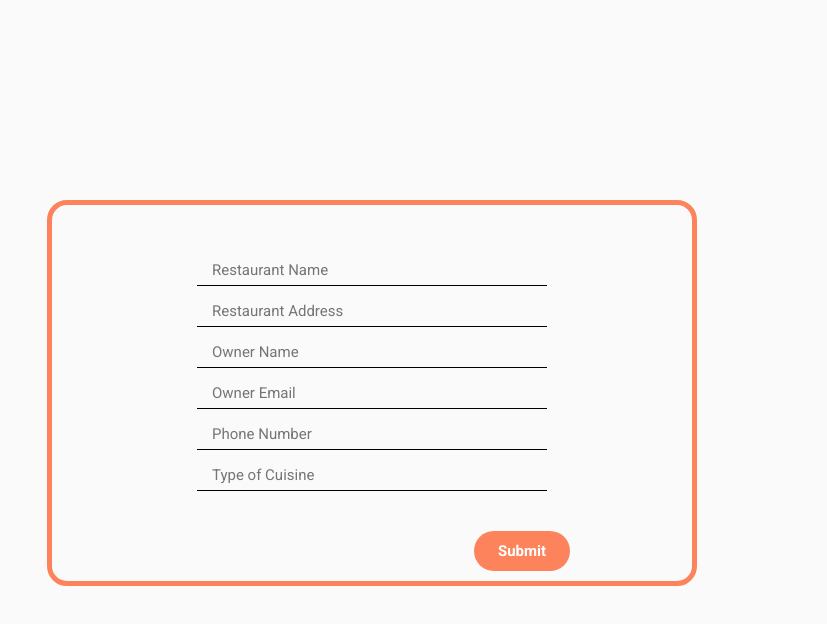
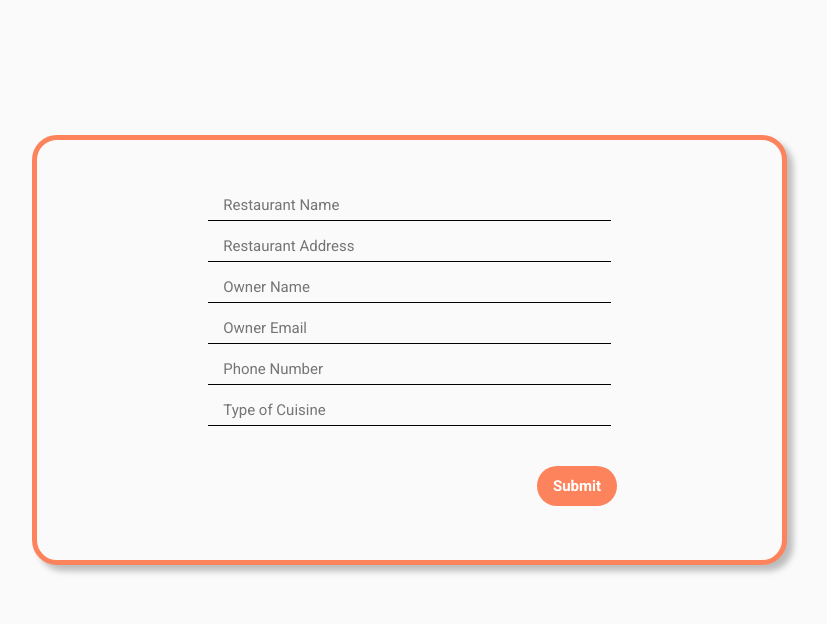
Before and after one commit to SamKeathley/LocalRestaurantSearch, a React (Create React App) app: page /form in a window 1280 px wide. Shown: the top 624 px of the page, without its empty margins (273-1100 px from the left). Built offline with nearby package versions, Linux system fonts and the light colour scheme.

Commit message:
updated form style

```diff
--- a/src/components/Form/form.css
+++ b/src/components/Form/form.css
@@ -1,16 +1,19 @@
 .container {
-    display: inline-block;
-    width: 50%;
+    position: relative;
+    max-width: 1440px;
+    height: 900px;
 }
 
 .registration {
-    display: flex;
+    position: absolute;
+    width: 755px;
+    height: 430px;
+    left: 305px;
+    top: 15%;
     border: 5px solid #FD835C;
-    border-radius: 20px;
-    flex-direction: column;
-    position: absolute;
-    top: 25%;
-    width: 50%;
+    box-sizing: border-box;
+    box-shadow: 6px 6px 6px rgba(0, 0, 0, 0.25);
+    border-radius: 25px;
 }
 
 input {
@@ -33,18 +36,18 @@ input {
 }
 
 .submit {
-    outline: 0;
     background-color: #FD835C;
     border: 0;
     padding: 10px 15px;
     color: #ffffff;
     font-size: 15px;
     font-weight: 700;
-    width: 15%;
-    border-radius: 20px;
+    width: 80px;
+    border-radius: 25px;
     display: flex;
     position: relative;
-    left: 150px;
+    left: 500px;
     height: 40px;
     text-align: center;
+    margin: 0;
 }
```
